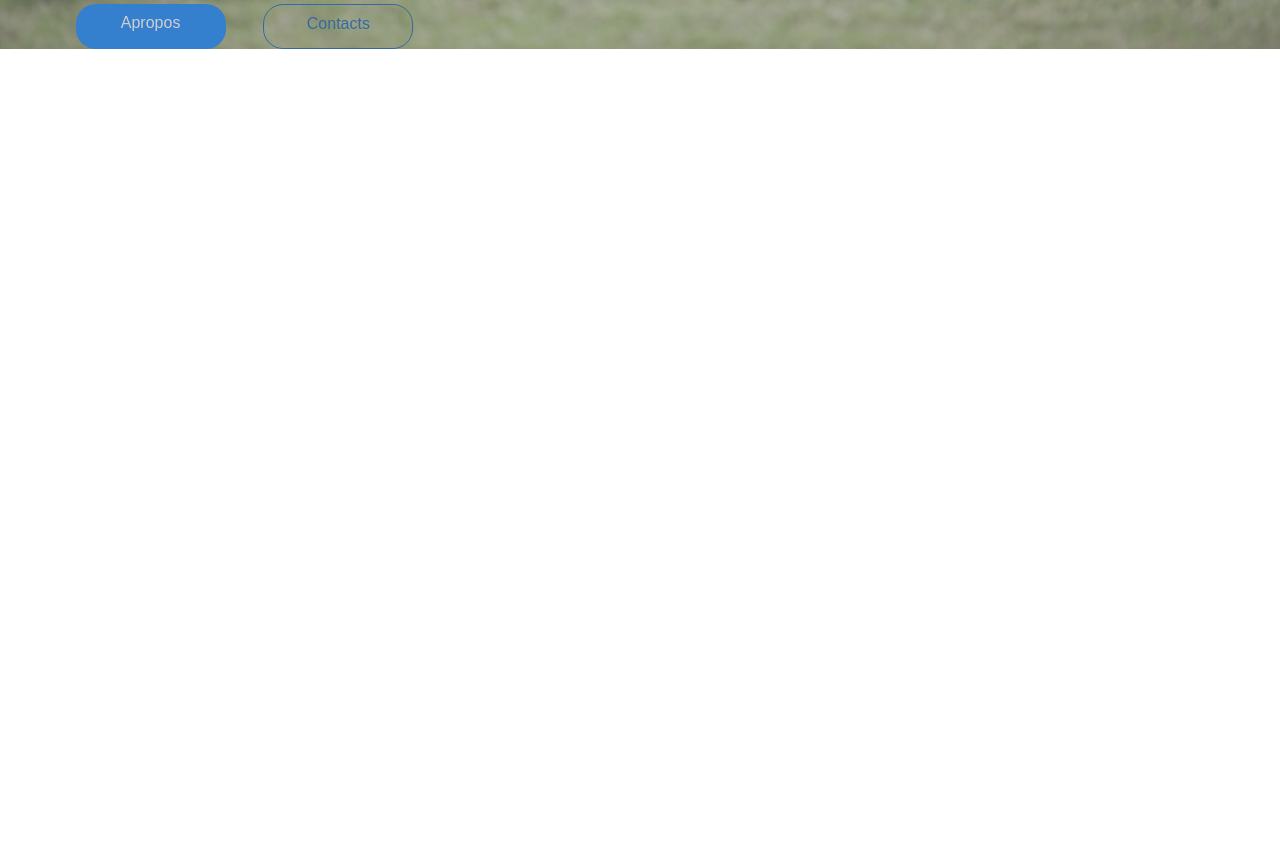
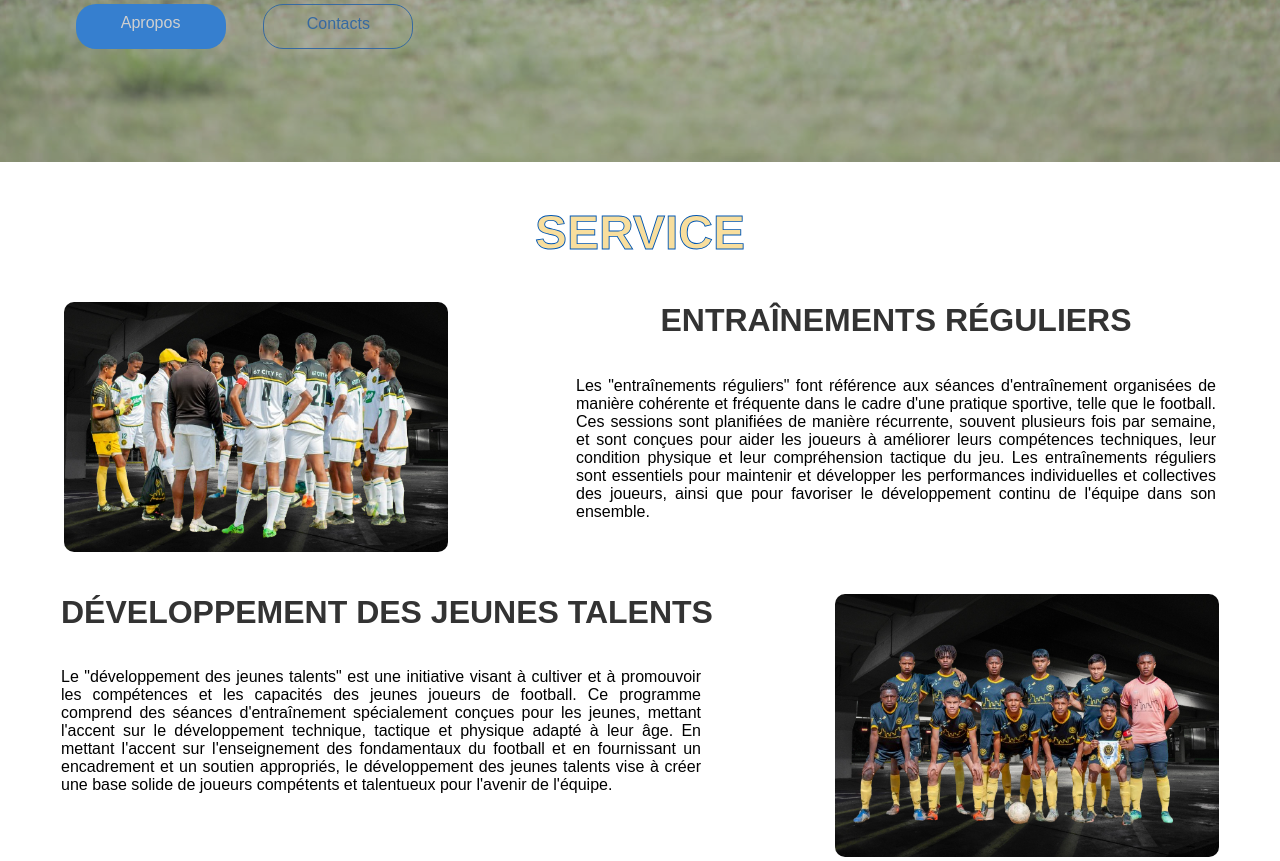
Before and after one commit to Navatiafi/ExamenWEB1, a plain HTML site: page Index.html in a window 1280 px wide. Shown: the part 507-1368 px from the top of the page. Before the commit the page ends 800 px from the top, so only its background shows below. Drawn offline with Linux system fonts and the light colour scheme.

Commit message:
feat: service section

```diff
--- a/Index.html
+++ b/Index.html
@@ -41,5 +41,34 @@
       </div>
     </div>
   </nav>
+  <main>
+    <section class="service" id="services">
+      <div class="container">
+        <h1 class="main-heading">Service</h1>
+         <div class="details">
+          <div class="clubOfCity">
+             <img src="Images/equipe.png" class="club" alt="">
+          </div>
+          <div>
+              <h1 class="categories">Entraînements réguliers</h1>
+              <p class="description">
+                Les "entraînements réguliers" font référence aux séances d'entraînement organisées de manière cohérente et fréquente dans le cadre d'une pratique sportive, telle que le football. Ces sessions sont planifiées de manière récurrente, souvent plusieurs fois par semaine, et sont conçues pour aider les joueurs à améliorer leurs compétences techniques, leur condition physique et leur compréhension tactique du jeu. Les entraînements réguliers sont essentiels pour maintenir et développer les performances individuelles et collectives des joueurs, ainsi que pour favoriser  le développement continu de l'équipe dans son ensemble.
+              </p>
+        </div>
+      </div>
+      <div class="details clubOfCity">
+        <div>
+          <h1 class="categories">Développement des jeunes talents</h1>
+          <p class="description">
+            Le "développement des jeunes talents" est une initiative visant à cultiver et à promouvoir les compétences et les capacités des jeunes joueurs de football. Ce programme comprend des séances d'entraînement spécialement conçues pour les jeunes, mettant l'accent sur le développement technique, tactique et physique adapté à leur âge. En mettant l'accent sur l'enseignement des fondamentaux du football et en fournissant un encadrement et un soutien appropriés, le développement des jeunes talents vise à créer une base solide de joueurs compétents et talentueux pour l'avenir de l'équipe.
+          </p>
+      </div>
+        <div >
+           <img src="Images/jeune-talon.png" class="club" alt="">
+        </div>
+       </div>
+      </div>
+    </section>
+
 </body>
 </html>
--- a/Style.css
+++ b/Style.css
@@ -65,7 +65,7 @@ li {
 }
 
 .menu li a.active {
-  color: darkgoldenrod;
+  color: white
 }
 
 
@@ -179,3 +179,40 @@ li {
   -webkit-text-stroke: 0.9px #0056b3;
   padding: 0.1em;
 }
+.service{
+  text-align: center;
+  align-items: center;
+  margin-top: 1cm;
+}
+
+.space{
+  height: 3cm;
+}
+
+
+.details {
+  display: flex;
+  flex-direction: row;
+  justify-content:space-around;
+  margin-top: 1cm;
+}
+
+.club{
+  width:30vw;
+  border-radius: 10px;
+}
+
+.description{
+  max-width: 50vw;
+  margin-top: 1cm;
+  text-align: justify;
+}
+
+.categories {
+  font-family: Arial, sans-serif;
+  font-size: 2em;
+  color: #333;
+  text-transform: uppercase;
+  text-align: center;
+  margin-bottom: 20px;
+}
```
